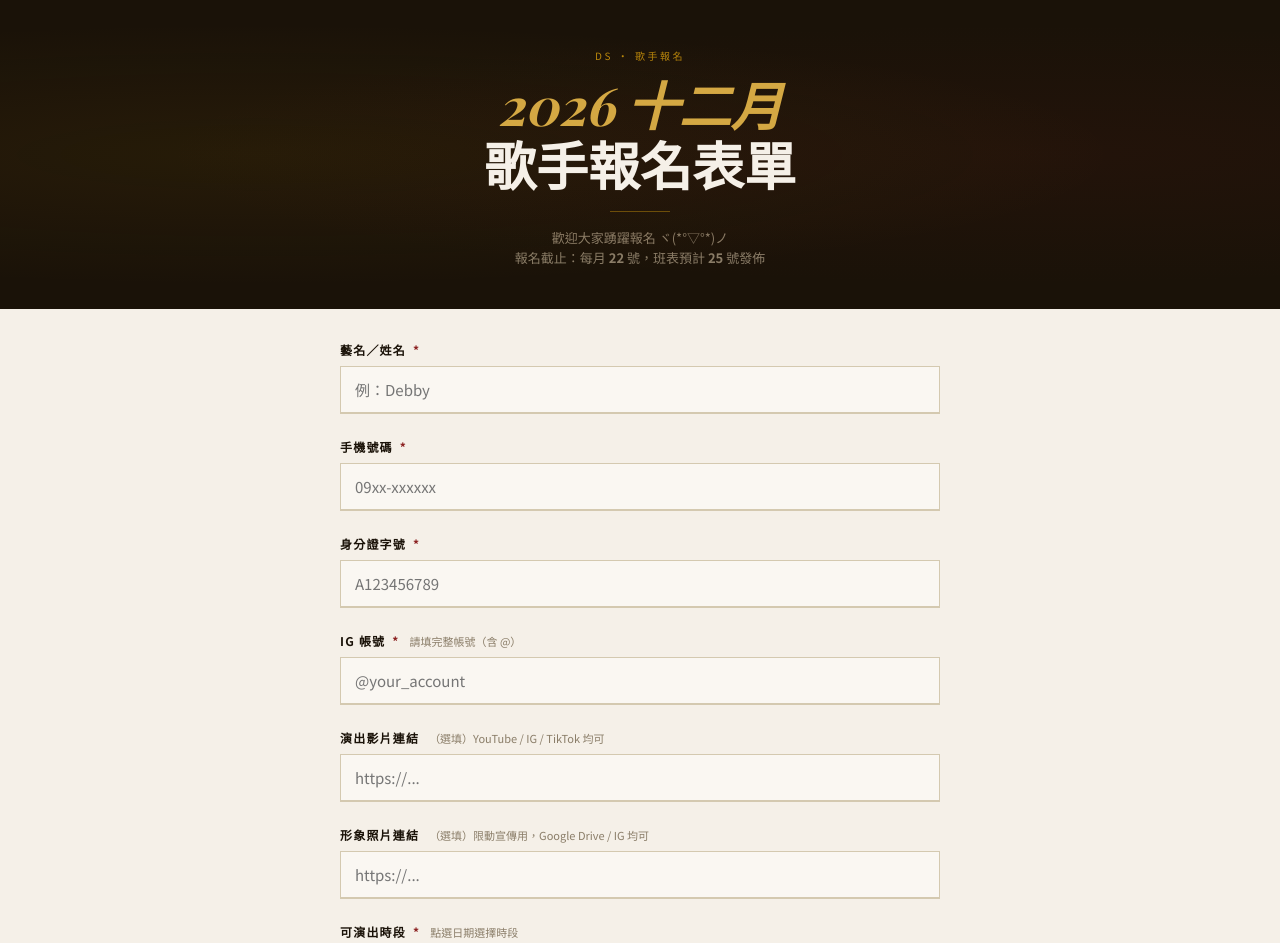
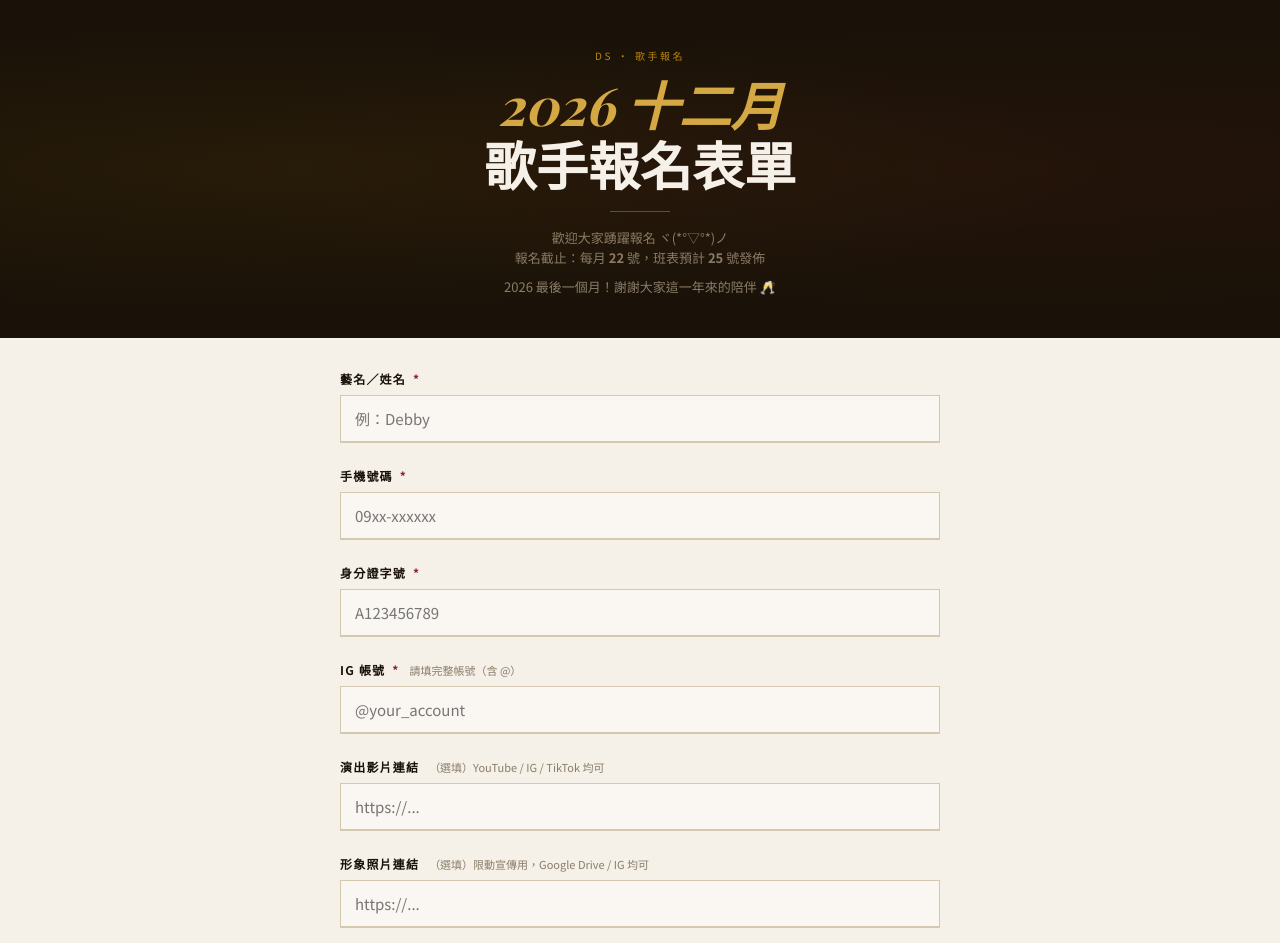
Before and after one commit to oldtoneshelter99/ds-singer-signup, a plain HTML site: page index.html in a window 1280 px wide. Shown: the top 943 px of the page. Drawn offline with nearby package versions, Linux system fonts and the light colour scheme; a web font is replaced by a local one.

Commit message:
Add files via upload

```diff
--- a/index.html
+++ b/index.html
@@ -791,6 +791,7 @@ textarea { resize: vertical; min-height: 80px; }
       歡迎大家踴躍報名 ヾ(*°▽°*)ノ<br>
       報名截止：每月 <strong id="deadlineLabel">22</strong> 號，班表預計 <strong id="releaseLabel">25</strong> 號發佈
     </p>
+    <p class="hero-sub" id="heroSpecialNote" style="display:none;margin-top:8px"></p>
 
   </div>
 
@@ -963,7 +964,7 @@ const SLOTS_FRI_SAT = [
 // 特定日期例外時段（覆蓋該日的星期預設）
 const DATE_OVERRIDES = {
   '2026-12-31': [
-    { key: 'A', label: '21:00–22:30', sub: '跨年夜・唯一場次' },
+    { key: 'A', label: '20:30–22:30', sub: '跨年夜・唯一場次' },
   ],
 };
 
@@ -1002,6 +1003,14 @@ function updateLabels() {
   const heroLabel = `${calYear} ${monthZH[calMonth-1]}月`;
   document.getElementById('calMonthLabel').textContent = label;
   document.getElementById('heroMonth').textContent = heroLabel;
+
+  const noteEl = document.getElementById('heroSpecialNote');
+  if (calYear === 2026 && calMonth === 12) {
+    noteEl.textContent = '2026 最後一個月！謝謝大家這一年來的陪伴 🥂';
+    noteEl.style.display = '';
+  } else {
+    noteEl.style.display = 'none';
+  }
 
   document.getElementById('adminMonthDisplay').textContent = `${adminYear}年${adminMonth}月`;
 }
```
